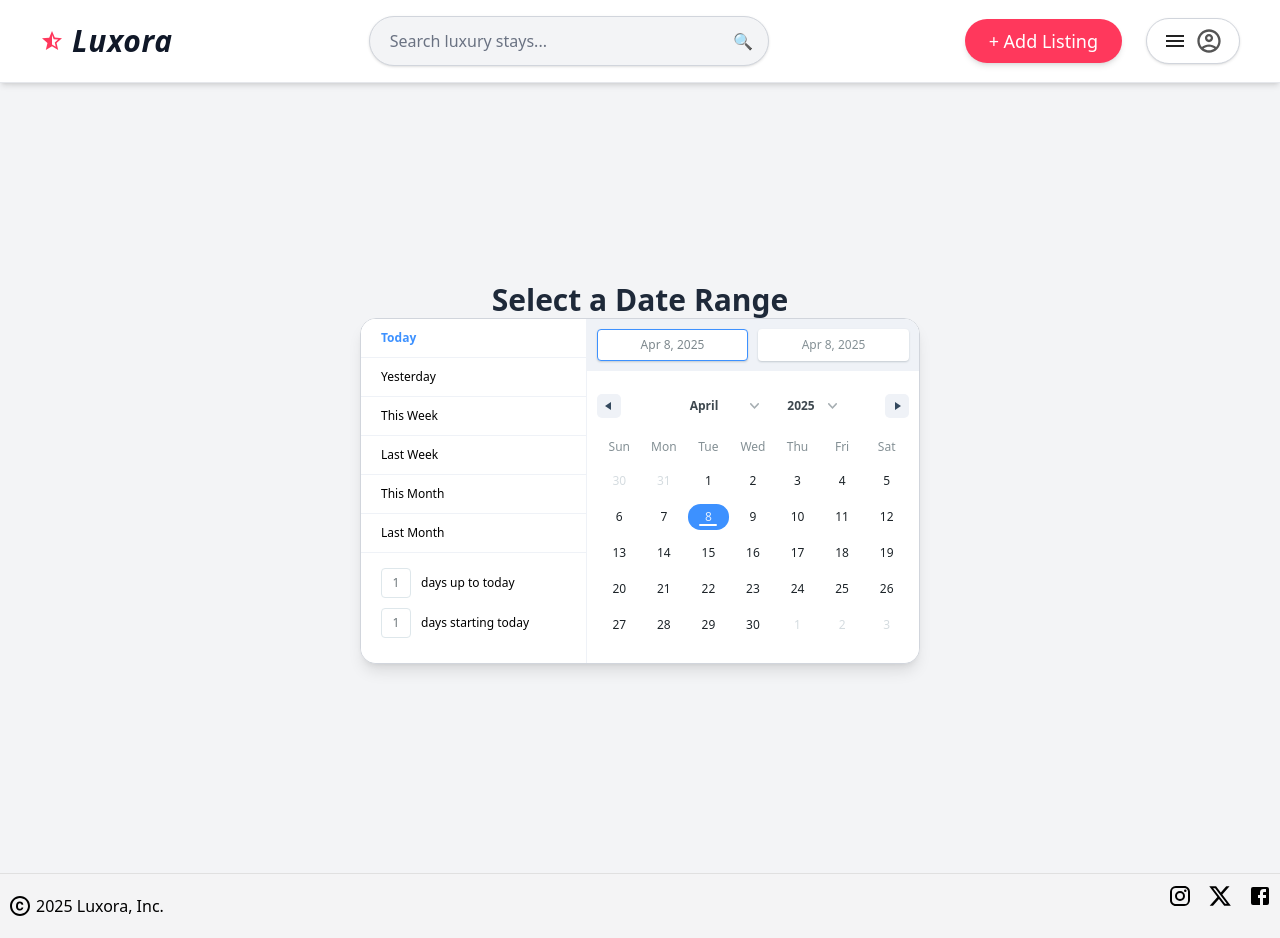
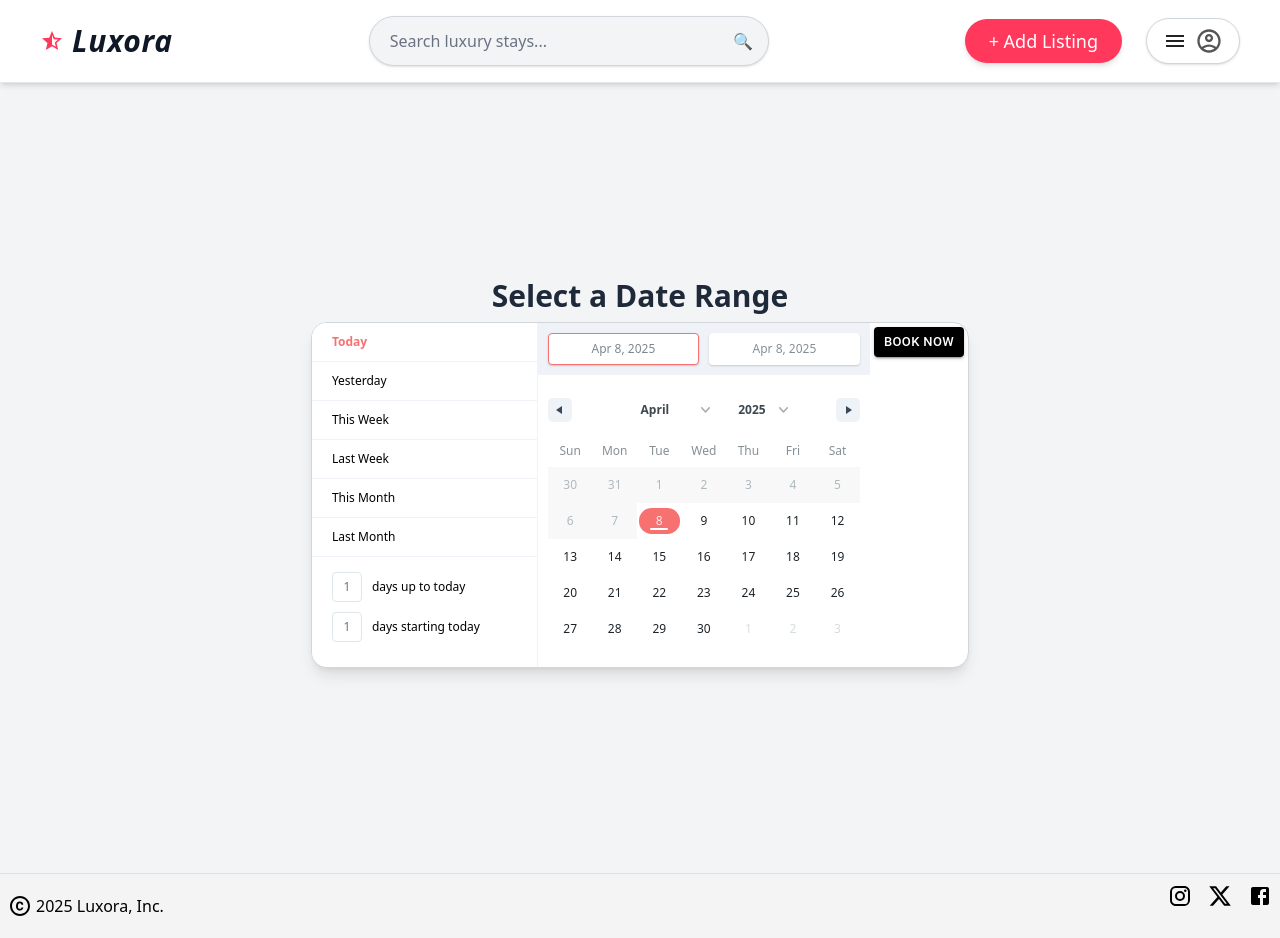
Before and after one commit to Arjun-Chandel910/Luxora, a React (Vite) app in the folder frontend/: page /booking in a window 1280 px wide. Built offline with nearby package versions, Linux system fonts and the light colour scheme.

Commit message:
created a api in the backend to book listings

```diff
--- a/frontend/src/components/booking/Calender.jsx
+++ b/frontend/src/components/booking/Calender.jsx
@@ -1,18 +1,55 @@
+import { useState } from "react";
 import { DateRangePicker } from "react-date-range";
+import Button from "@mui/material/Button";
 
 export default function Calender() {
-  const selectionRange = {
+  let [range, setRange] = useState({
+    // this is passed in the ranges field in the DateRangePicker component
     startDate: new Date(),
     endDate: new Date(),
-    key: "selection",
+    key: "selection", // identifier for that date range in the result,
+    //  it could have been any name ,"seletion " is just
+    // used as an identifier for the selected range
+    color: "#f87171",
+    autoFocus: true,
+    showDateDisplay: true,
+  });
+
+  const handleSeletion = (ranges) => {
+    setRange(ranges.selection);
+  };
+  const handleSubmit = (e) => {
+    e.preventDefault();
+
+    console.log("startDate" + range.startDate);
+    console.log("endDate" + range.endDate);
   };
   return (
     <div className="flex flex-col items-center justify-center min-h-screen bg-gray-100">
-      <h1 className="text-3xl font-semibold text-gray-800">
+      <h1 className="text-3xl font-semibold text-gray-800 mb-2">
         Select a Date Range
       </h1>
       <div className="shadow-lg rounded-2xl overflow-hidden border border-gray-300 bg-white ">
-        <DateRangePicker ranges={[selectionRange]} />
+        <form action="" onSubmit={handleSubmit}>
+          <DateRangePicker
+            ranges={[range]} // constains the range object for initial seletion , and also when the range is selected
+            onChange={handleSeletion} // sets the range
+            minDate={new Date()}
+            // scroll={{ enabled: true }}
+          />
+          <Button
+            size="small"
+            variant="contained"
+            type="submit"
+            color="primary"
+            sx={{
+              margin: "4px",
+              background: "black",
+            }}
+          >
+            Book now
+          </Button>
+        </form>
       </div>
     </div>
   );
--- a/frontend/src/components/listings/SingleCard.jsx
+++ b/frontend/src/components/listings/SingleCard.jsx
@@ -79,7 +79,7 @@ const SingleCard = () => {
         <div>
           <Link to="/booking">
             <Button variant="contained" size="small">
-              Book
+              Book now
             </Button>
           </Link>
         </div>
```
Also changed, not shown: 2 other files (tests, documents, lock files or other folders).
